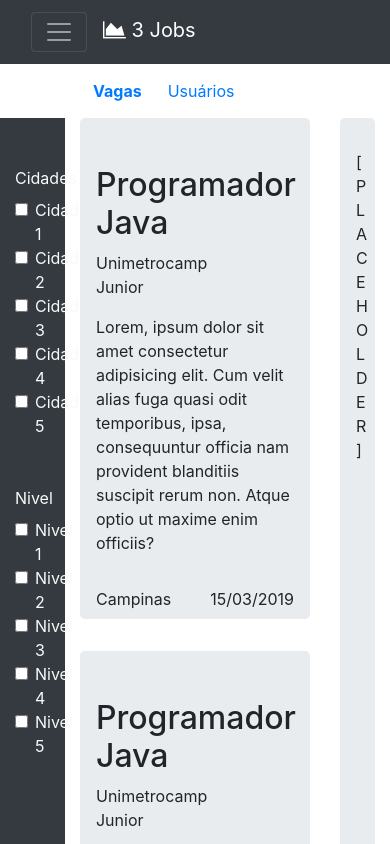
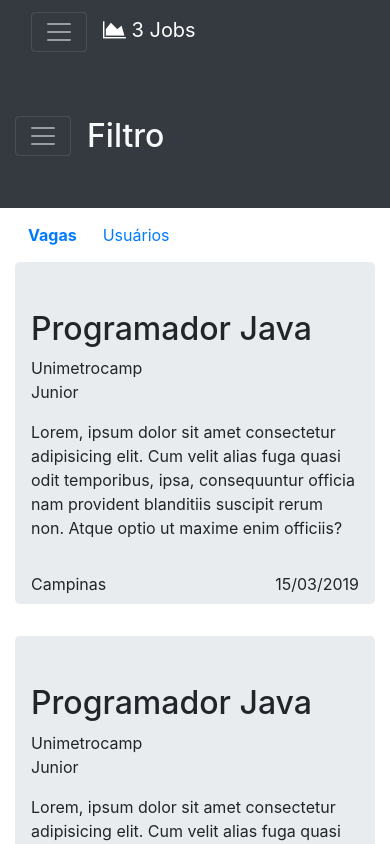
Before and after one commit to LeonardoBevilacqua/tcc-faculdade, an Angular app in the folder prototype/: page /search in a window 390 px wide. Shown: the top 844 px of the page. Built offline with nearby package versions, Linux system fonts and the light colour scheme.

Commit message:
search responsiva

```diff
--- a/prototype/src/app/core/search/search.component.html
+++ b/prototype/src/app/core/search/search.component.html
@@ -1,17 +1,17 @@
 <app-navbar-home [isLogged]="true"></app-navbar-home>
 
 <div class="container-fluid">
-	<div class="row">
-		<div class="offset-2 col-10 my-2">
-			<span class="btn btn-link font-weight-bold text-decoration-underline">Vagas</span>
-			<span class="btn btn-link">Usuários</span>
-		</div>
+	<div class="row wrapper">
+
+		<nav class="col-md-2 py-5 bg-dark text-light navbar-dark navbar-expand-md" id="sidebar">
+			<div class="d-flex align-items-center">
+				<button class="navbar-toggler mr-3 my-1 text-light" type="button" data-toggle="collapse" data-target="#navbarTogglerDemo02" aria-controls="navbarTogglerDemo02" aria-expanded="false" aria-label="Toggle navigation">
+					<span class="navbar-toggler-icon"></span>
+				</button>
+				<h2 class="m-0">Filtro</h2>
 			</div>
 
-	<div class="row wrapper">
-
-		<nav class="col-2 py-5 bg-dark text-light" id="sidebar">
-
+			<div class="collapse navbar-collapse p-0 m-0" id="navbarTogglerDemo02">
 				<form action="">
 					<div class="mb-5">
 						<label for="">Cidades</label>
@@ -27,10 +27,18 @@
 						</div>
 					</div>
 				</form>
+			</div>
 
 		</nav>
 
-		<div class="col-8">
+		<div class="col-md-8">
+			<div class="row">
+				<div class="col-md-10 my-2">
+					<span class="btn btn-link font-weight-bold text-decoration-underline">Vagas</span>
+					<span class="btn btn-link">Usuários</span>
+				</div>
+			</div>
+
 			<div class="w-100">
 				<div class="jumbotron pt-5 pb-2" *ngFor="let i of [1,2,3,4,5]"> <!--class="jumbotron pt-5 pb-2"-->
 					<h2>Programador Java</h2>
@@ -45,9 +53,9 @@
 			</div>
 		</div>
 
-		<div class="col-2 text-break">
+		<div class="col-md-2 text-break align-self-center">
 			<div class="jumbotron h-75">
-				[PLACEHOLDER]
+				<div style="height: 500px;">[PLACEHOLDER]</div>
 			</div>
 		</div>
 	</div>
```
Lines whose indentation alone changed are shown as unchanged.
